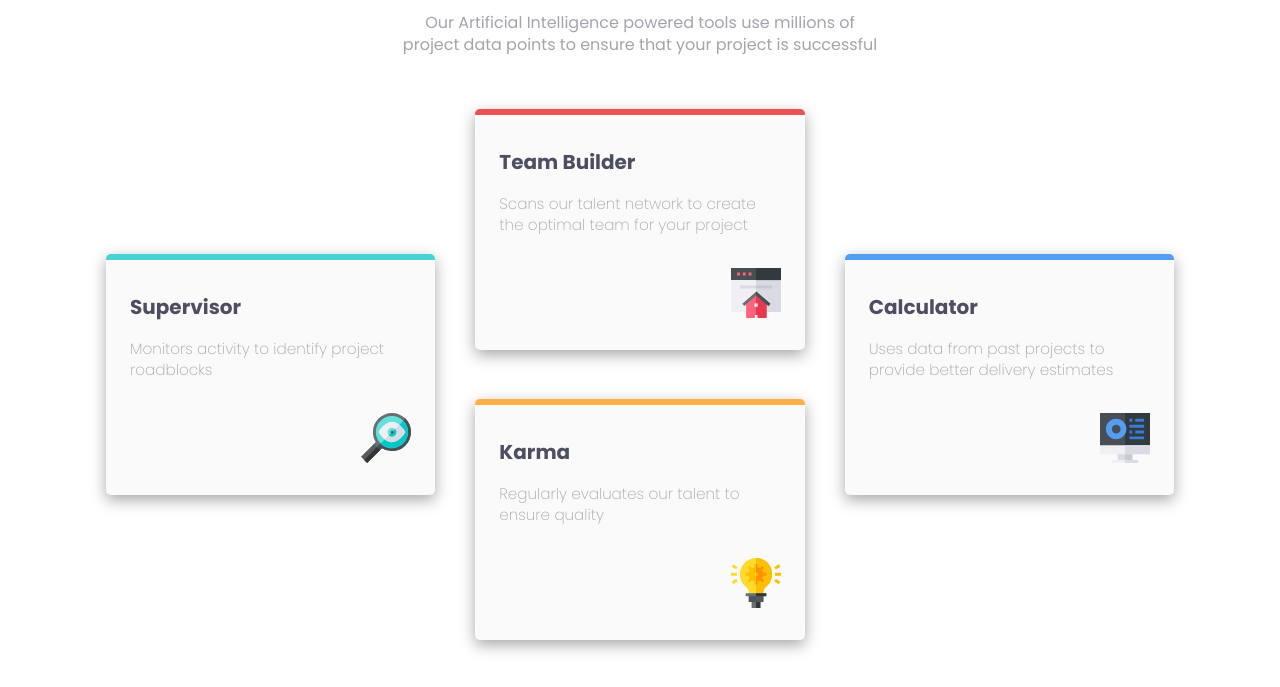
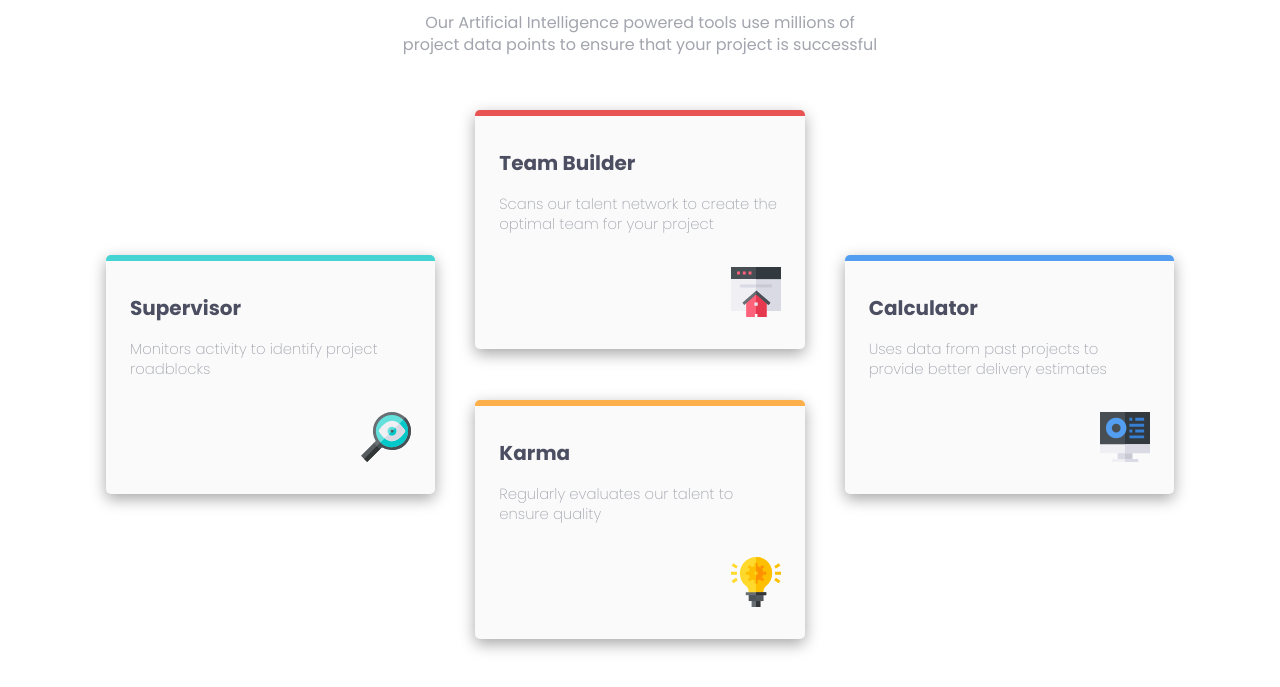
Before and after one commit to sukanyagurav/four-card-feature-section-master, a plain HTML site: page index.html in a window 1280 px wide. Shown: the part 142-829 px from the top of the page. Drawn offline with Linux system fonts and the light colour scheme.

Commit message:
four-card-feature-section-master

```diff
--- a/styles.css
+++ b/styles.css
@@ -85,7 +85,7 @@ place-content: center;
     font-size:1.25rem;
 }
 .card p{
-    font-size:0.95rem;
+    font-size:0.925rem;
     font-weight:200;
     line-height:1.4;
     color:var(--color-grayish-blue);
```
